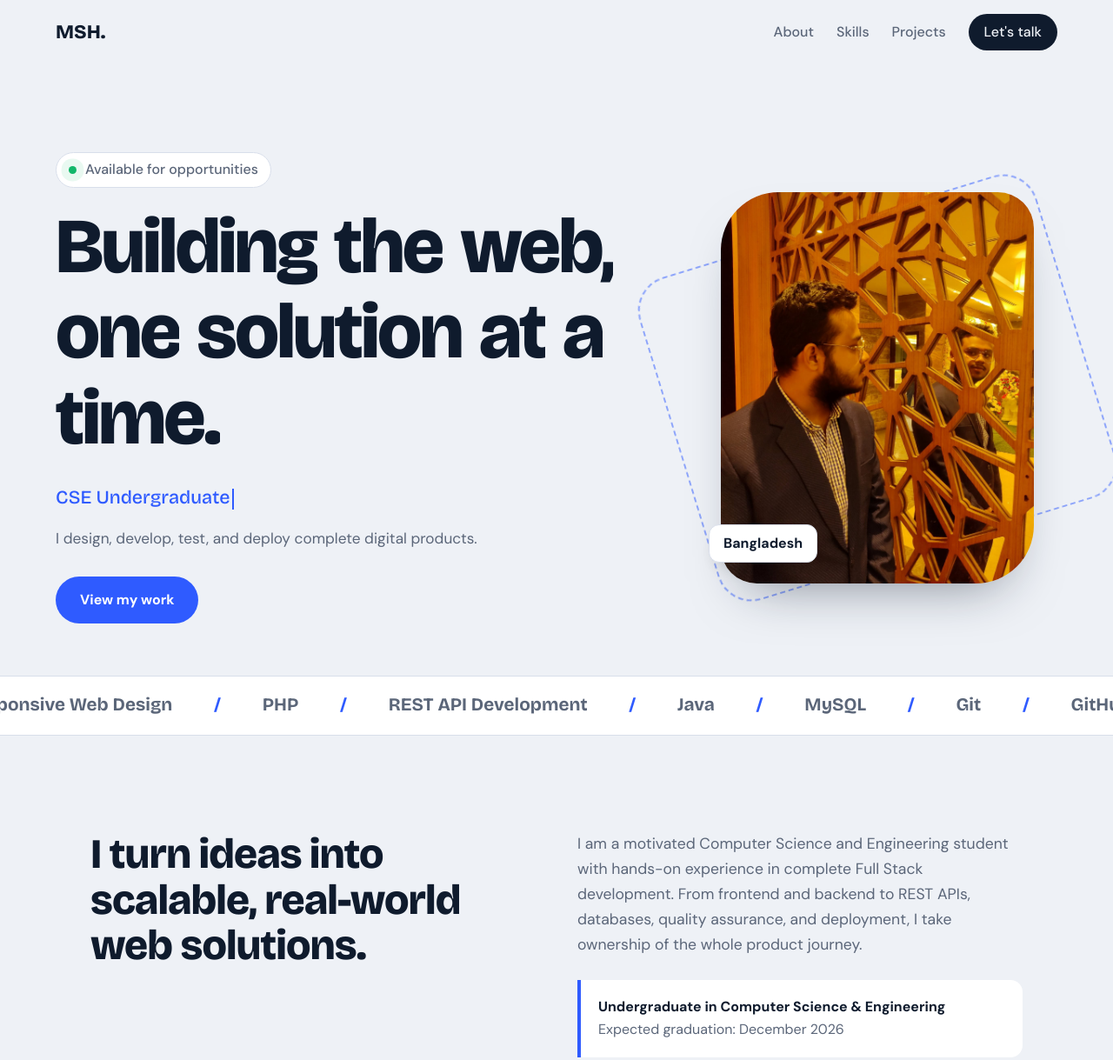
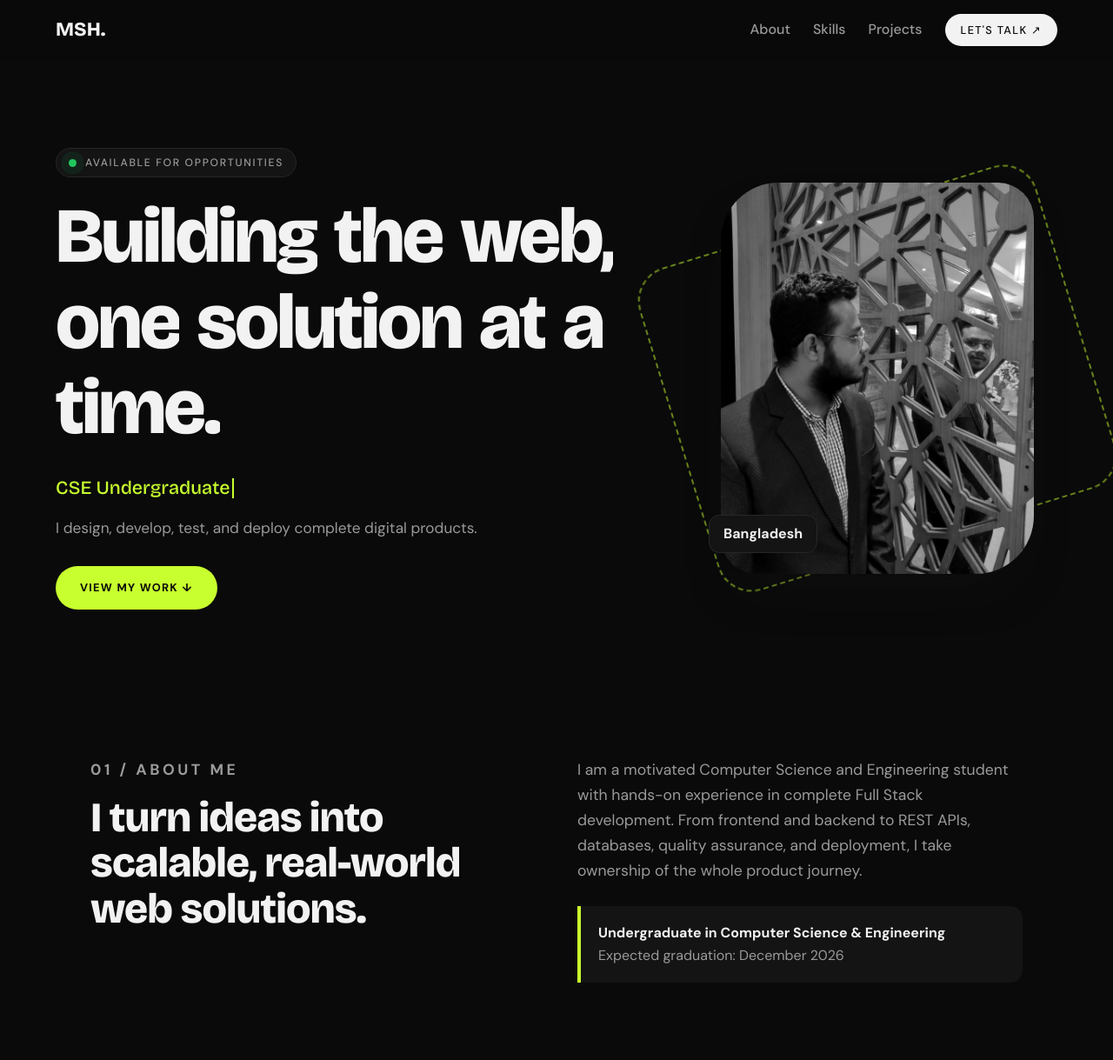
Before and after one commit to HarMes972/portfolio, a plain HTML site: page index.html in a window 1280 px wide. Shown: the top 1219 px of the page at 87% size. Drawn offline with nearby package versions, Linux system fonts and the light colour scheme.

Commit message:
Add files via upload

```diff
--- a/index.html
+++ b/index.html
@@ -12,7 +12,7 @@
 <link rel="preconnect" href="https://fonts.googleapis.com">
 <link rel="preconnect" href="https://fonts.gstatic.com" crossorigin>
 <link href="https://fonts.googleapis.com/css2?family=Bricolage+Grotesque:opsz,wght@12..96,500;12..96,700;12..96,800&family=DM+Sans:wght@400;500;700&display=swap" rel="stylesheet">
-<link rel="stylesheet" href="style.css?v=2">
+<link rel="stylesheet" href="style.css?v=3">
 </head>
 <body>
 <div class="progress" id="progress"></div>
@@ -23,7 +23,7 @@
     <a href="#about">About</a>
     <a href="#skills">Skills</a>
     <a href="#projects">Projects</a>
-    <a href="#contact" class="pill">Let's talk</a>
+    <a href="#contact" class="pill">Let's talk ↗</a>
   </nav>
 </header>
 
@@ -34,7 +34,7 @@
       <h1 id="heroTitle" aria-label=""></h1>
       <p class="typed-line"><span id="typed"></span><span class="caret"></span></p>
       <p class="hero-sub" id="heroSub"></p>
-      <a href="#projects" class="btn">View my work</a>
+      <a href="#projects" class="btn">View my work ↓</a>
     </div>
     <figure class="hero-photo">
       <img id="photo" alt="Portrait">
@@ -42,10 +42,8 @@
     </figure>
   </section>
 
-  <div class="marquee" aria-hidden="true"><div class="track" id="marquee"></div></div>
-
   <section id="about" class="section about">
-    <h2 id="aboutTitle"></h2>
+    <div><p class="eyebrow">01 / About me</p><h2 id="aboutTitle"></h2></div>
     <div>
       <p id="aboutText"></p>
       <div class="edu"><strong id="eduDegree"></strong><span id="eduNote"></span></div>
@@ -53,17 +51,20 @@
   </section>
 
   <section id="skills" class="section">
+    <p class="eyebrow">02 / Expertise</p>
     <h2 class="sec-title">What I bring to the table</h2>
     <div class="skill-grid" id="skillGrid"></div>
     <div class="soft" id="soft"></div>
   </section>
 
   <section id="projects" class="section">
+    <p class="eyebrow">03 / Featured work</p>
     <h2 class="sec-title">Live projects, built end to end</h2>
     <div class="project-grid" id="projectGrid"></div>
   </section>
 
   <section id="contact" class="section contact">
+    <p class="eyebrow">04 / Get in touch</p>
     <h2>Have an idea? Let's build it.</h2>
     <a class="mail" id="mail" href="#"></a>
     <div class="links" id="links"></div>
@@ -71,6 +72,6 @@
 </main>
 
 <footer id="footer"></footer>
-<script src="script.js?v=2"></script>
+<script src="script.js?v=3"></script>
 </body>
 </html>
--- a/script.js
+++ b/script.js
@@ -54,10 +54,6 @@ function render(d) {
   const soft = $('#soft'); soft.textContent = '';
   list(d.softSkills).forEach(s => soft.append(h('span', { class: 'chip reveal', text: s })));
 
-  // marquee
-  const all = d.expertise.flatMap(x => list(x.items));
-  const m = $('#marquee'); m.textContent = '';
-  [...all, ...all].forEach(t => m.append(h('span', { text: t })));
 
   // projects
   const pg = $('#projectGrid'); pg.textContent = '';
--- a/style.css
+++ b/style.css
@@ -1,9 +1,9 @@
 :root{
-  --bg:#eef1f6; --surface:#ffffff; --ink:#0f1b2d; --muted:#5b6679; --line:#d8deea;
-  --accent:#2f5bff; --accent-ink:#ffffff; --ok:#12b76a;
+  /* ---- COLOUR: ekhane theke colour change korte parbe ---- */
+  --bg:#0a0a0a; --surface:#141414; --ink:#f2f2f2; --muted:#9a9a9a; --line:#262626;
+  --accent:#c8ff2e; --accent-ink:#0a0a0a; --ok:#22c55e;
   --display:'Bricolage Grotesque',system-ui,sans-serif; --body:'DM Sans',system-ui,sans-serif;
 }
-[data-theme="dark"]{--bg:#0c1220;--surface:#141c2f;--ink:#eef2fb;--muted:#9aa6bd;--line:#232d45;--accent:#6f8dff}
 *{box-sizing:border-box;margin:0;padding:0}
 html{scroll-behavior:smooth;scroll-padding-top:80px}
 body{background:var(--bg);color:var(--ink);font-family:var(--body);line-height:1.65;overflow-x:hidden}
@@ -23,7 +23,7 @@ a{color:inherit;text-decoration:none}
 .nav nav a:not(.pill):hover,.nav nav a.active{color:var(--ink)}
 .nav nav a:not(.pill):hover::after,.nav nav a.active::after{transform:scaleX(1)}
 .pill{background:var(--ink);color:var(--bg);padding:8px 18px;border-radius:99px;transition:transform .2s,background .2s}
-.pill:hover{transform:translateY(-2px);background:var(--accent);color:#fff}
+.pill:hover{transform:translateY(-2px);background:var(--accent);color:var(--accent-ink)}
 
 /* hero */
 .hero{display:grid;grid-template-columns:1.25fr .75fr;gap:48px;align-items:center;
@@ -44,9 +44,10 @@ h1 .w span{display:inline-block;transform:translateY(110%) rotate(4deg);animatio
   transition:transform .25s,box-shadow .25s}
 .btn:hover{transform:translateY(-3px);box-shadow:0 12px 28px -10px var(--accent)}
 .hero-photo{position:relative;justify-self:center;width:min(100%,360px)}
-.hero-photo img{filter:none;-webkit-filter:none;width:100%;aspect-ratio:4/5;object-fit:cover;border-radius:28px;display:block;
+.hero-photo img{filter:grayscale(1) contrast(1.05);transition:filter .6s;width:100%;aspect-ratio:4/5;object-fit:cover;border-radius:28px;display:block;
   animation:morph 9s ease-in-out infinite;box-shadow:0 30px 60px -30px rgba(15,27,45,.5)}
 @keyframes morph{0%,100%{border-radius:28px 80px 28px 80px}50%{border-radius:80px 28px 80px 28px}}
+.hero-photo:hover img{filter:grayscale(0)}
 .hero-photo::before{content:"";position:absolute;inset:-14px;border:2px dashed var(--accent);border-radius:40px;opacity:.5;animation:spin 30s linear infinite;z-index:-1}
 @keyframes spin{to{transform:rotate(360deg)}}
 .hero-photo figcaption{position:absolute;left:-14px;bottom:24px;background:var(--surface);border:1px solid var(--line);padding:8px 16px;border-radius:12px;font-weight:700;box-shadow:0 10px 24px -14px rgba(0,0,0,.4)}
@@ -77,14 +78,14 @@ h2{font-family:var(--display);font-weight:800;letter-spacing:-.02em;line-height:
 .skill p{color:var(--muted)}
 .soft{margin-top:28px;display:flex;flex-wrap:wrap;gap:10px}
 .chip{padding:7px 16px;border:1px solid var(--line);border-radius:99px;background:var(--surface);font-weight:500;transition:background .2s,color .2s,transform .2s}
-.chip:hover{background:var(--accent);color:#fff;transform:translateY(-2px)}
+.chip:hover{background:var(--accent);color:var(--accent-ink);transform:translateY(-2px)}
 
 /* projects */
 .project-grid{display:grid;grid-template-columns:repeat(auto-fit,minmax(300px,1fr));gap:26px}
 .card{display:block;background:var(--surface);border:1px solid var(--line);border-radius:22px;overflow:hidden;
   transition:transform .15s ease-out,box-shadow .3s;will-change:transform;transform-style:preserve-3d}
 .card:hover{box-shadow:0 30px 50px -30px rgba(15,27,45,.45)}
-.thumb{aspect-ratio:16/10;overflow:hidden;background:linear-gradient(135deg,var(--accent),#7a5cff);display:grid;place-items:center;color:#fff;font-family:var(--display);font-weight:800;font-size:3.4rem}
+.thumb{aspect-ratio:16/10;overflow:hidden;background:linear-gradient(135deg,#1a1a1a,#262626);display:grid;place-items:center;color:var(--accent);font-family:var(--display);font-weight:800;font-size:3.4rem}
 .thumb img{width:100%;height:100%;object-fit:cover;transition:transform .6s}
 .card:hover .thumb img{transform:scale(1.08)}
 .card-body{padding:22px}
@@ -121,3 +122,8 @@ footer{text-align:center;padding:30px;color:var(--muted);border-top:1px solid va
   /* sudhu continuous looping motion bondho; entrance animation thakbe */
   .track,.hero-photo img,.hero-photo::before,.dot,.caret{animation:none!important}
 }
+
+.eyebrow{font-size:.78rem;letter-spacing:.2em;text-transform:uppercase;color:var(--accent);font-weight:700;margin-bottom:14px}
+.status{text-transform:uppercase;letter-spacing:.14em;font-size:.76rem}
+.btn,.pill{text-transform:uppercase;letter-spacing:.1em;font-size:.8rem}
+.sec-title{margin-bottom:40px}
```
